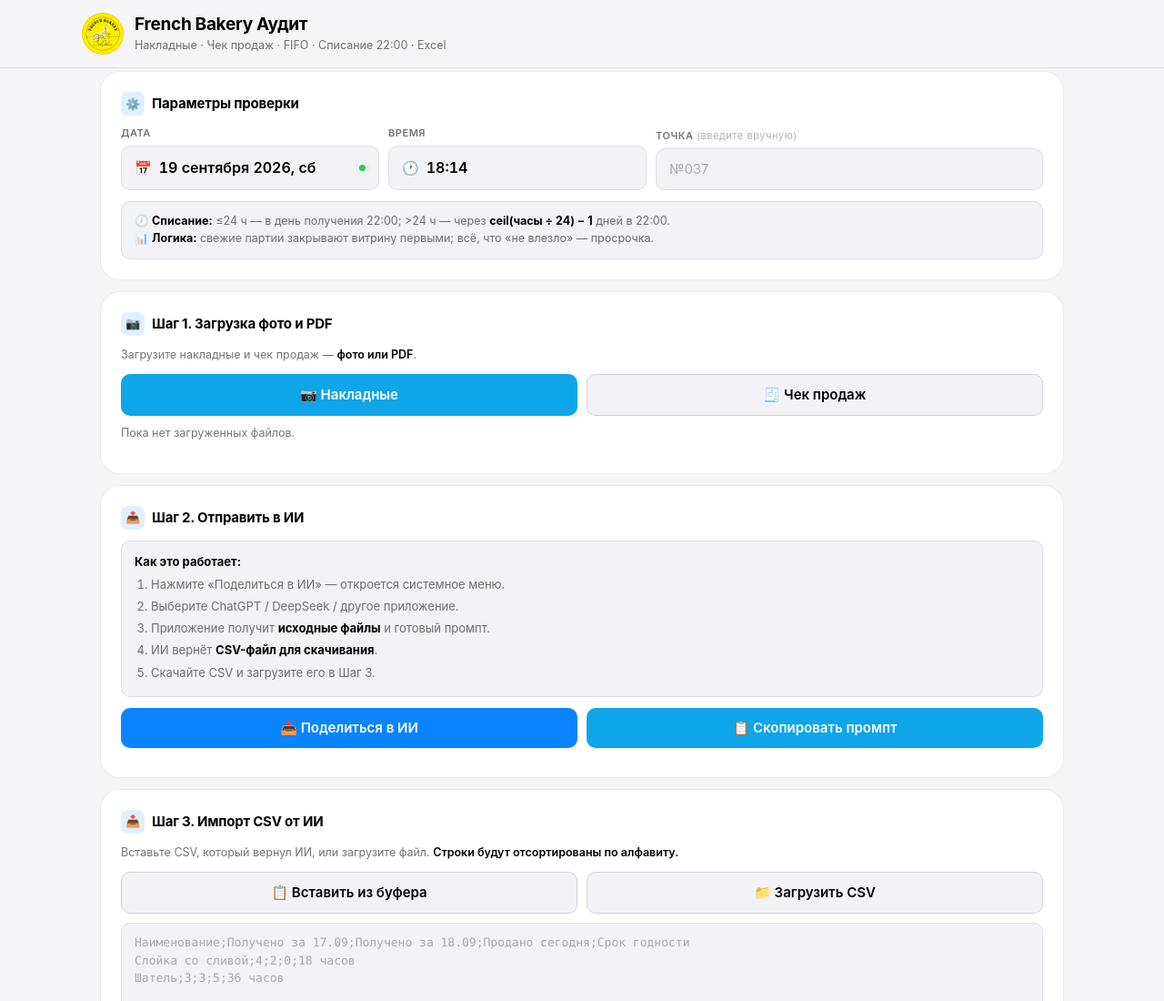
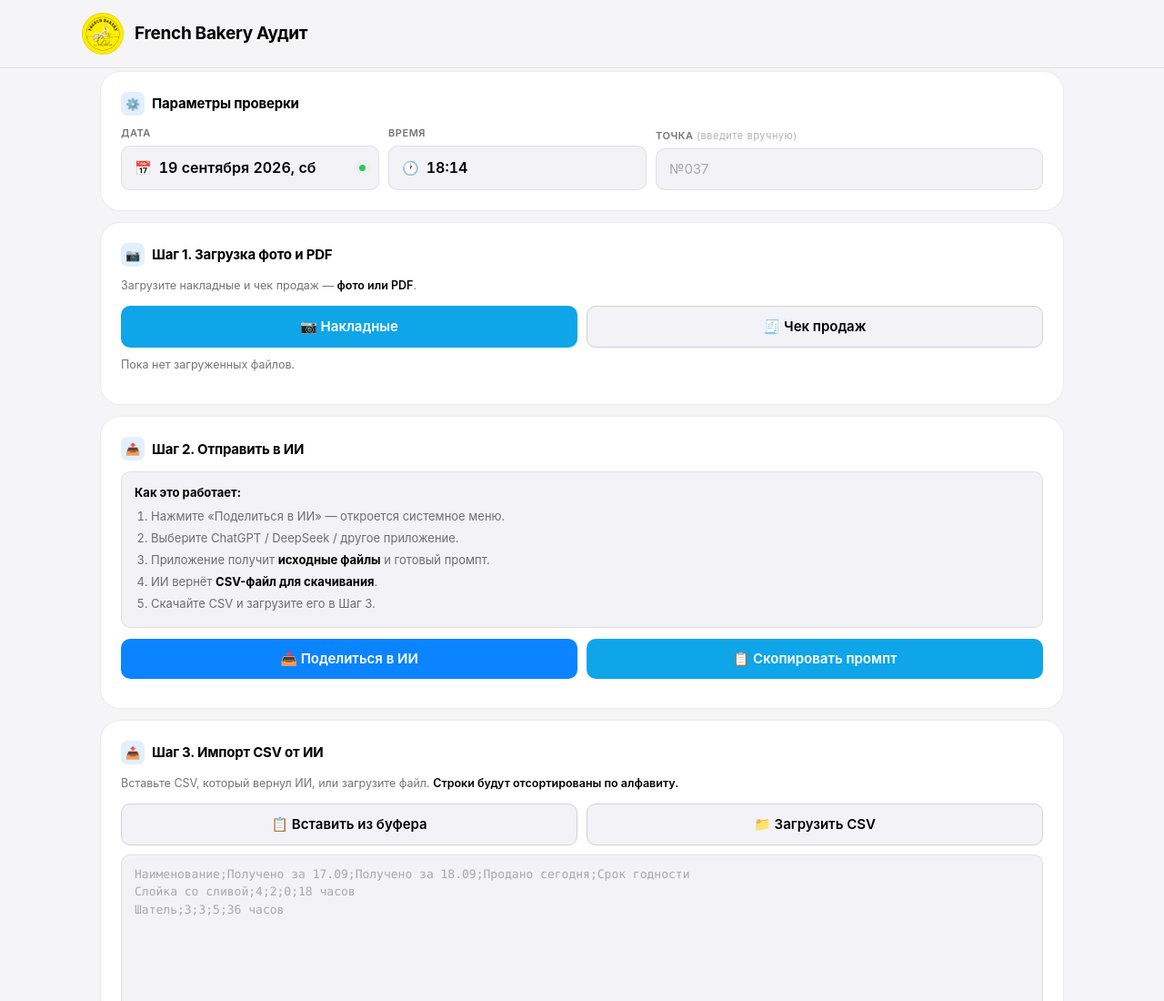
Before and after one commit to kolegaolega-lab/audit_app, a plain HTML site: page index.html in a window 1280 px wide. Shown: the top 1100 px of the page at 91% size. Drawn offline with Linux system fonts and the light colour scheme.

Commit message:
Update v6.2

```diff
--- a/index.html
+++ b/index.html
@@ -75,10 +75,6 @@ body.modal-open{
   font-size:17px;margin:0;font-weight:700;letter-spacing:-.3px;line-height:1.2;
   white-space:nowrap;overflow:hidden;text-overflow:ellipsis;
 }
-.header-text .sub{
-  font-size:12px;color:var(--text-secondary);margin-top:2px;line-height:1.3;
-  white-space:nowrap;overflow:hidden;text-overflow:ellipsis;
-}
 .autosave-badge{
   font-size:11px;padding:4px 10px;border-radius:999px;
   background:var(--green-soft);color:var(--green);font-weight:600;
@@ -544,7 +540,6 @@ pre.code{
     <img src="logo.png" alt="French Bakery" class="logo" id="appLogo">
     <div class="header-text">
       <h1>French Bakery Аудит</h1>
-      <div class="sub">Накладные · Чек продаж · FIFO · Списание 22:00 · Excel</div>
     </div>
     <div id="autosaveBadge" class="autosave-badge">💾 Сохранено</div>
   </div>
@@ -575,10 +570,7 @@ pre.code{
         <input id="point" type="text" placeholder="№037" autocomplete="off" maxlength="50">
       </div>
     </div>
-    <div class="ai-help" style="margin-top:12px">
-      🕖 <b>Списание:</b> ≤24 ч — в день получения 22:00; &gt;24 ч — через <b>ceil(часы ÷ 24) − 1</b> дней в 22:00.<br>
-      📊 <b>Логика:</b> свежие партии закрывают витрину первыми; всё, что «не влезло» — просрочка.
-    </div>
+
   </div>
 
   <div class="card">
```
